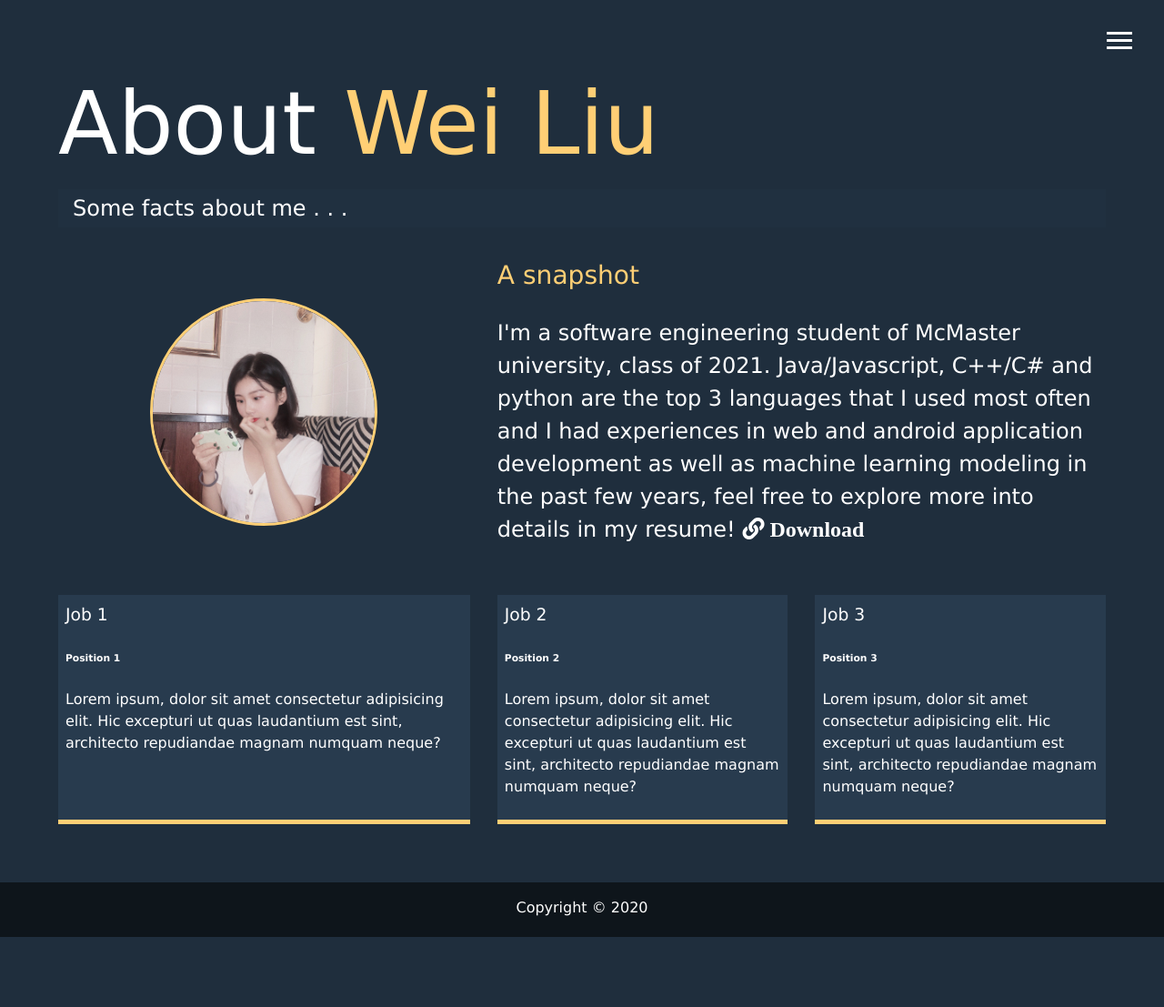
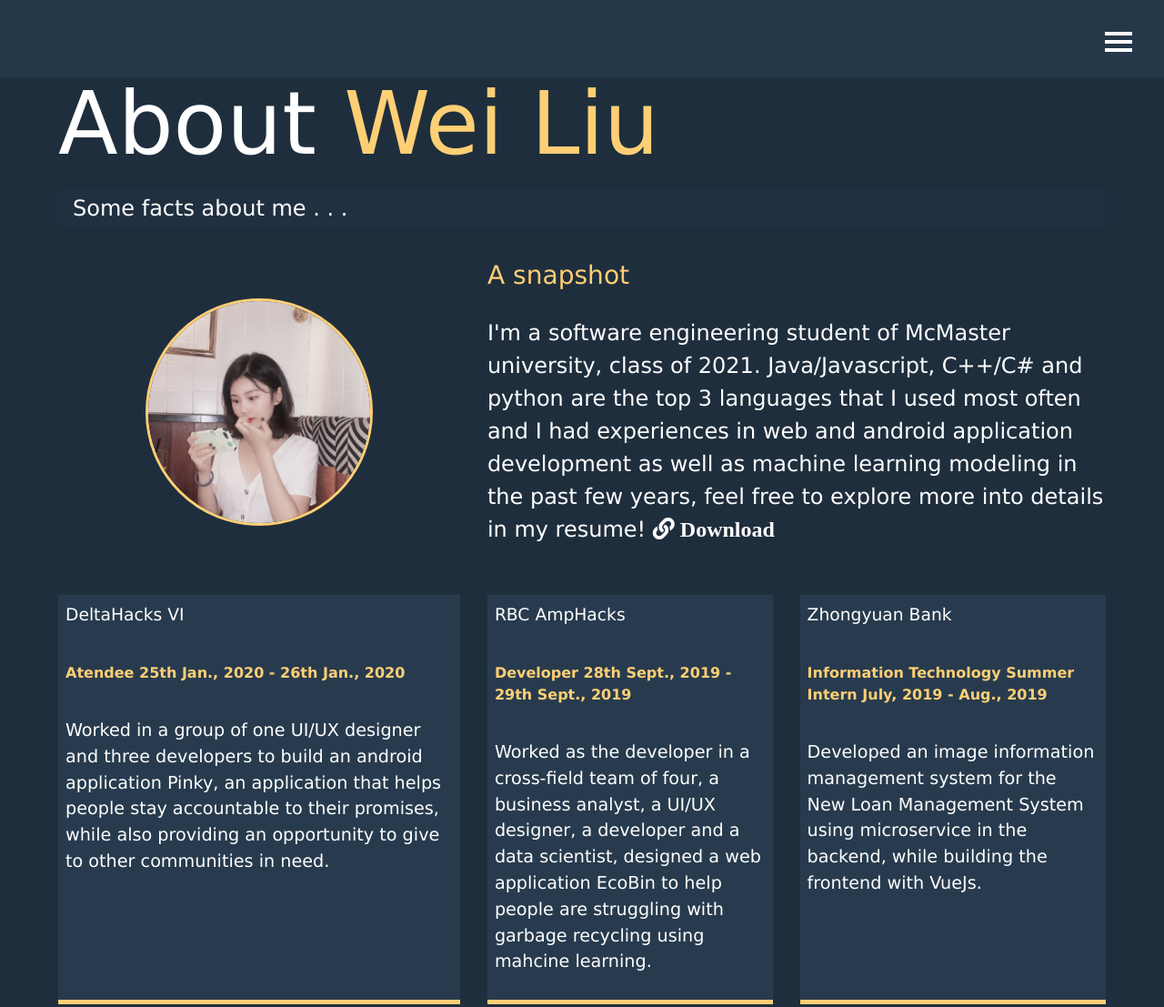
Before and after one commit to liuw56/MyPortfolio, a website: page dist/about.html in a window 1280 px wide. Shown: the top 1107 px of the page at 91% size. Before the commit the page ends 1030 px from the top, so only its background shows below. Drawn offline with Linux system fonts and the light colour scheme.

Commit message:
finished about page

```diff
--- a/scss/_menu.scss
+++ b/scss/_menu.scss
@@ -7,8 +7,8 @@
   @include easeOut();
 
   .btn-line {
-    width: 28px;
-    height: 3px;
+    width: 30px;
+    height: 4px;
     margin: 0px 0px 5px 0px;
     background: set-text-color($primary-color);
     @include easeOut();
--- a/scss/main.scss
+++ b/scss/main.scss
@@ -42,10 +42,16 @@ header {
   position: fixed;
   z-index: 2;
   width: 100%;
+  height: 85px;
+  background: rgba(lighten($primary-color, 8), 0.5);
 }
 
 .text-secondary {
   color: $secondary-color;
+}
+
+.job-info {
+  font-size: 1rem;
 }
 
 main {
@@ -111,6 +117,9 @@ main {
     background: lighten($primary-color, 5);
     padding: 0.5rem;
     border-bottom: $secondary-color 5px solid;
+    p {
+      font-size: 1.2rem;
+    }
   }
 }
 
```
Also changed, not shown: dist/about.html, dist/css/main.css, dist/index.html, dist/work.html.
